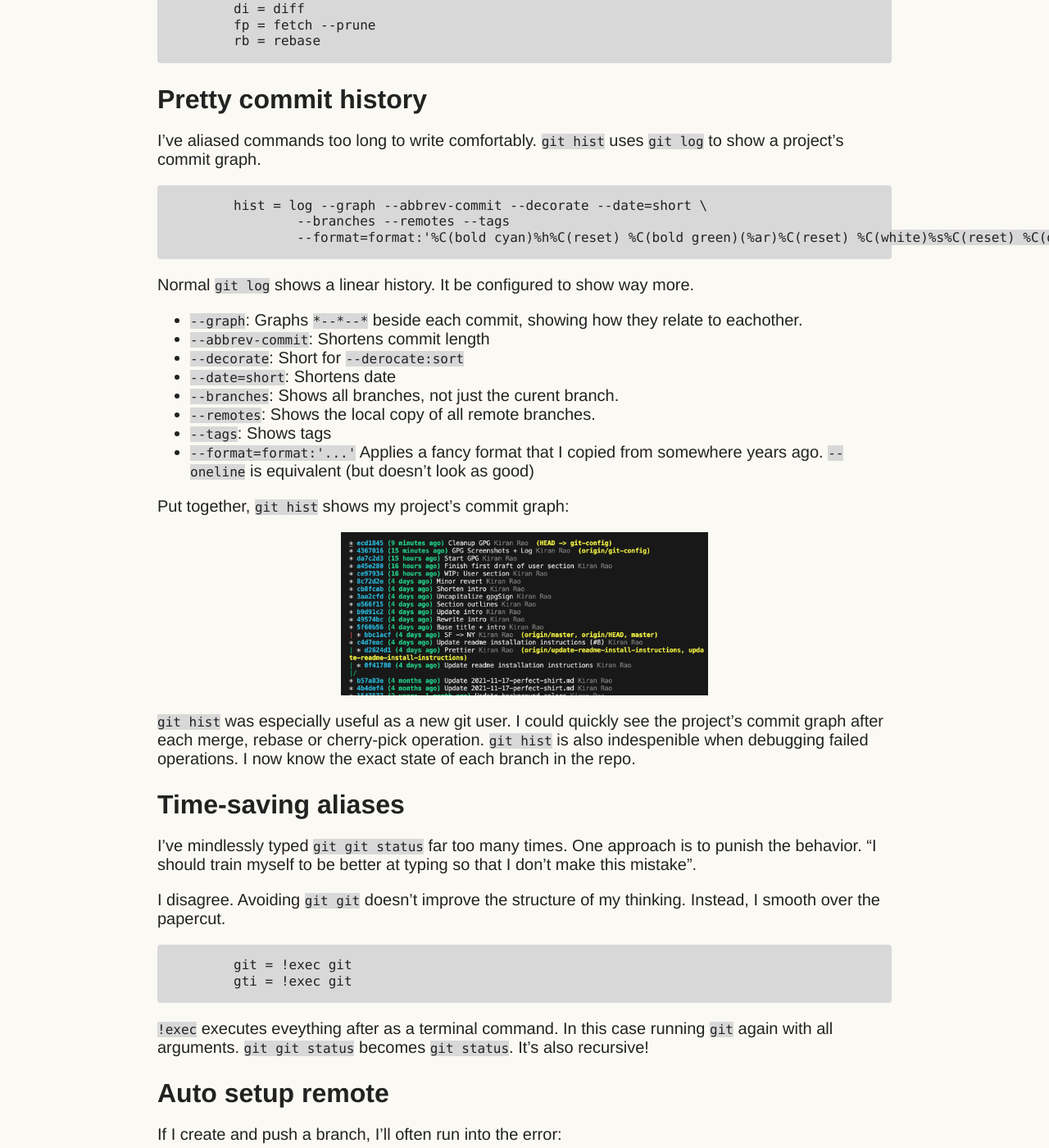
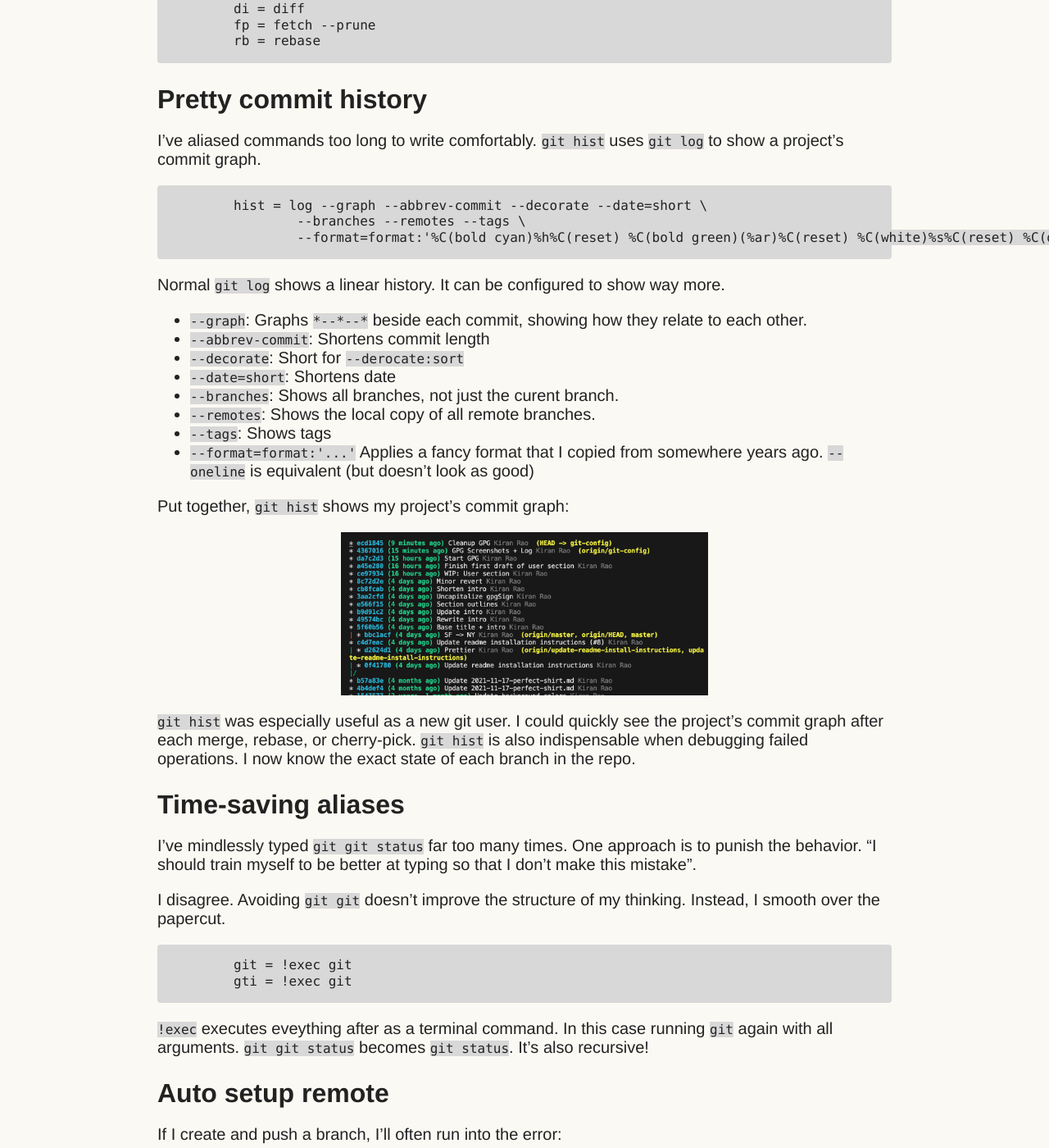
Before and after one commit to Kiran-Rao/kiran-rao.github.io, a Jekyll site: the page built from docs/unpublished/2024-06-20-git-config.md, in a window 1280 px wide and 1400 px high, scrolled down 3053 px. Shown: the whole window at 82% size. Built offline with Jekyll 4.4.1, drawn with Linux system fonts in a browser that asks for light colours; some of the changed text lies outside the part shown.

Commit message:
ChatGPT Spelling 2

````diff
--- a/docs/unpublished/2024-06-20-git-config.md
+++ b/docs/unpublished/2024-06-20-git-config.md
@@ -82,7 +82,7 @@ Luckily we have GPG to mitigate that.
 ## GPG key signing
 
 GPG is a public-key cryptography system used to sign commits.
-It ensures commits published were made by me (someone with my private key or access to my github account).
+It ensures commits published were made by me (someone with my private key or access to my GitHub account).
 
 ```sh
 	signingkey = AAAAABBBBBB
@@ -113,11 +113,13 @@ Date:   Fri Jun 14 21:00:11 2024 -0400
     Start GPG
 ```
 
-Commits now appear "verified" in github, gitlab, and other git platforms.
+Commits now appear "verified" in GitHub, gitlab, and other git platforms.
 
-<img class="diagram" src="/assets/gitconfig-verified.png" alt="github screenshot showing unverified and verified commit " width="50%" >
+<img class="diagram" src="/assets/gitconfig-verified.png" alt="GitHub screenshot showing unverified and verified commit " width="50%" >
 
-I cannot go in-depth into how GPG signing works. [How (and why) to sign Git commits](https://withblue.ink/2020/05/17/how-and-why-to-sign-git-commits.html){:target="\_blank"} is an excellent article on the topic. For a practical guide on setting up GPG for a github account, [Generating a new GPG key](https://docs.github.com/en/authentication/managing-commit-signature-verification/generating-a-new-gpg-key){:target="\_blank"} and [Adding a GPG key to your GitHub account](https://docs.github.com/en/authentication/managing-commit-signature-verification/adding-a-gpg-key-to-your-github-account){:target="\_blank"}
+I cannot go in-depth into how GPG signing works.
+[How (and why) to sign Git commits](https://withblue.ink/2020/05/17/how-and-why-to-sign-git-commits.html){:target="\_blank"} is an excellent article on the topic.
+For a practical guide on setting up GPG for a GitHub account, [Generating a new GPG key](https://docs.github.com/en/authentication/managing-commit-signature-verification/generating-a-new-gpg-key){:target="\_blank"} and [Adding a GPG key to your GitHub account](https://docs.github.com/en/authentication/managing-commit-signature-verification/adding-a-gpg-key-to-your-github-account){:target="\_blank"}
 
 ## Alias common actions
 
@@ -140,13 +142,13 @@ I've aliased commands too long to write comfortably. `git hist` uses `git log` t
 
 ```sh
 	hist = log --graph --abbrev-commit --decorate --date=short \
-		--branches --remotes --tags
+		--branches --remotes --tags \
 		--format=format:'%C(bold cyan)%h%C(reset) %C(bold green)(%ar)%C(reset) %C(white)%s%C(reset) %C(dim white)%an%C(reset) %C(bold yellow)%d%C(reset)' \
 ```
 
-Normal `git log` shows a linear history. It be configured to show way more.
+Normal `git log` shows a linear history. It can be configured to show way more.
 
-- `--graph`: Graphs `*--*--*` beside each commit, showing how they relate to eachother.
+- `--graph`: Graphs `*--*--*` beside each commit, showing how they relate to each other.
 - `--abbrev-commit`: Shortens commit length
 - `--decorate`: Short for `--derocate:sort`
 - `--date=short`: Shortens date
@@ -160,8 +162,8 @@ Put together, `git hist` shows my project's commit graph:
 <img class="diagram" src="/assets/gitconfig-hist.png" alt="terminal screenshot of the alias git hist showing the commit graph" width="50%" >
 
 `git hist` was especially useful as a new git user.
-I could quickly see the project's commit graph after each merge, rebase or cherry-pick operation.
-`git hist` is also indespenible when debugging failed operations.
+I could quickly see the project's commit graph after each merge, rebase, or cherry-pick.
+`git hist` is also indispensable when debugging failed operations.
 I now know the exact state of each branch in the repo.
 
 ## Time-saving aliases
````
Also changed, not shown: other parts of docs/unpublished/2024-06-20-git-config.md (+1 -1 lines).
